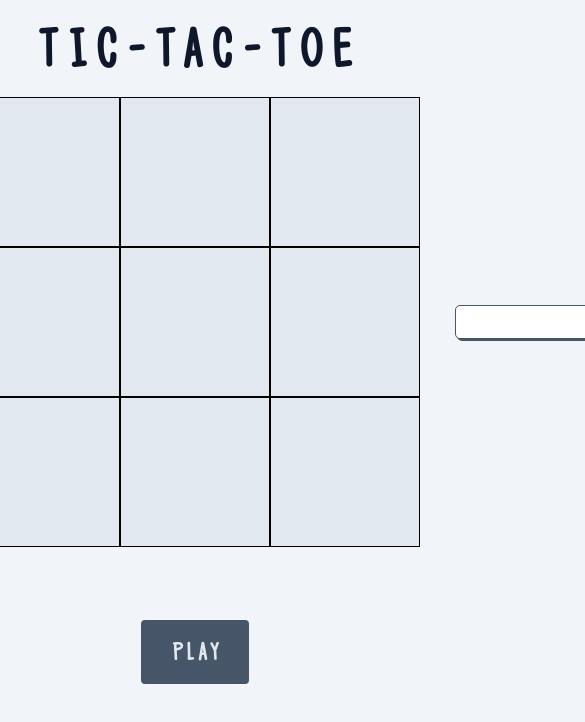
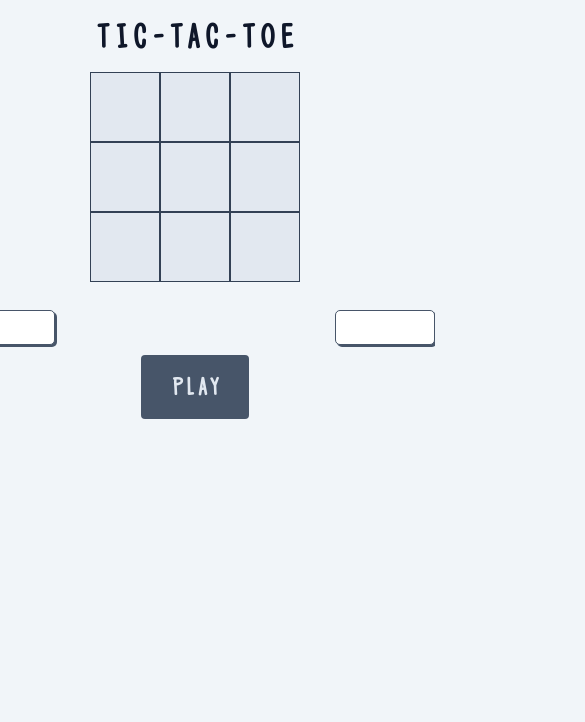
Before and after one commit to weBidji/tic-tac-toe, a plain HTML site: page index.html in a window 390 px wide. Shown: the whole page, 585 px wide, since content can reach past the window. Drawn offline with Linux system fonts and the light colour scheme.

Commit message:
add responsive

```diff
--- a/script.js
+++ b/script.js
@@ -266,10 +266,12 @@ const game = (function () {
                 cells[i].textContent = board[i] || '';
             }
         }
+
     }
 
     const switchTurn = function () {
         isP1Turn = !isP1Turn;
+
     };
 
     const resetGame = function () {
--- a/style.css
+++ b/style.css
@@ -48,6 +48,7 @@ h1 {
 
     border-radius: 5px;
     width: 150px;
+    height: 50px;
     font-size: 1.4rem;
     padding: 5px 5px;
     font-family: var(--ff-lofi);
@@ -76,7 +77,7 @@ input:focus {
 }
 
 .game-cell {
-    border: 1px solid black;
+    border: 1px solid var(--slate-700);
     height: 150px;
     width: 150px;
     border-collapse: collapse;
@@ -92,15 +93,15 @@ input:focus {
     background-color: var(--slate-400)
 }
 
-.disabled{
+.disabled {
     pointer-events: none;
 }
 
-.winning-cell{
-background-color:var(--slate-500);
-transition:background-color 0.5s linear, font-size 0.5s linear;
-font-size:4.5rem;
-text-shadow:2px 2px 2px var(--slate-800)
+.winning-cell {
+    background-color: var(--slate-500);
+    transition: background-color 0.5s linear, font-size 0.5s linear;
+    font-size: 4.5rem;
+    text-shadow: 2px 2px 2px var(--slate-800)
 }
 
 .player-display {
@@ -158,6 +159,77 @@ text-shadow:2px 2px 2px var(--slate-800)
     transform: scale(1.1);
 }
 
+@media screen and (max-width:850px) {
+    .game-cell {
+        width: 100px;
+        height: 100px;
+    }
+
+    .player-input {
+        width: 120px;
+        height: 35px;
+        font-size: 1.4rem;
+    }
+
+    .player-display {
+        width: 120px;
+        font-size: 1.4rem;
+
+    }
+
+    .player-display.active {
+        font-size: 1.6rem;
+    }
+
+
+}
+
+@media screen and (max-width:650px) {
+    .game-cell {
+        width: 70px;
+        height: 70px;
+    }
+
+    .player-input {
+        width: 100px;
+        height: 35px;
+
+        font-size: 1.1rem;
+        transform: translateY(150px);
+    }
+
+    input:focus {
+        outline: none;
+        transform: translateY(150px) scale(1.05);
+
+    }
+
+    .player-display {
+        width: 120px;
+
+        font-size: 1.1rem;
+        transform: translateY(150px);
+
+    }
+
+    .player-display.active {
+        font-size: 1.4rem;
+        transform: translateY(150px);
+    }
+
+
+}
+
+@media screen and (max-width:550px) {
+
+    h1 {
+        font-size: 2.5rem;
+    }
+
+
+}
+
+
 @font-face {
     font-family: 'lofi';
     src: url(fonts/Lofi\ Lifestyle\ Demo.ttf);
```
